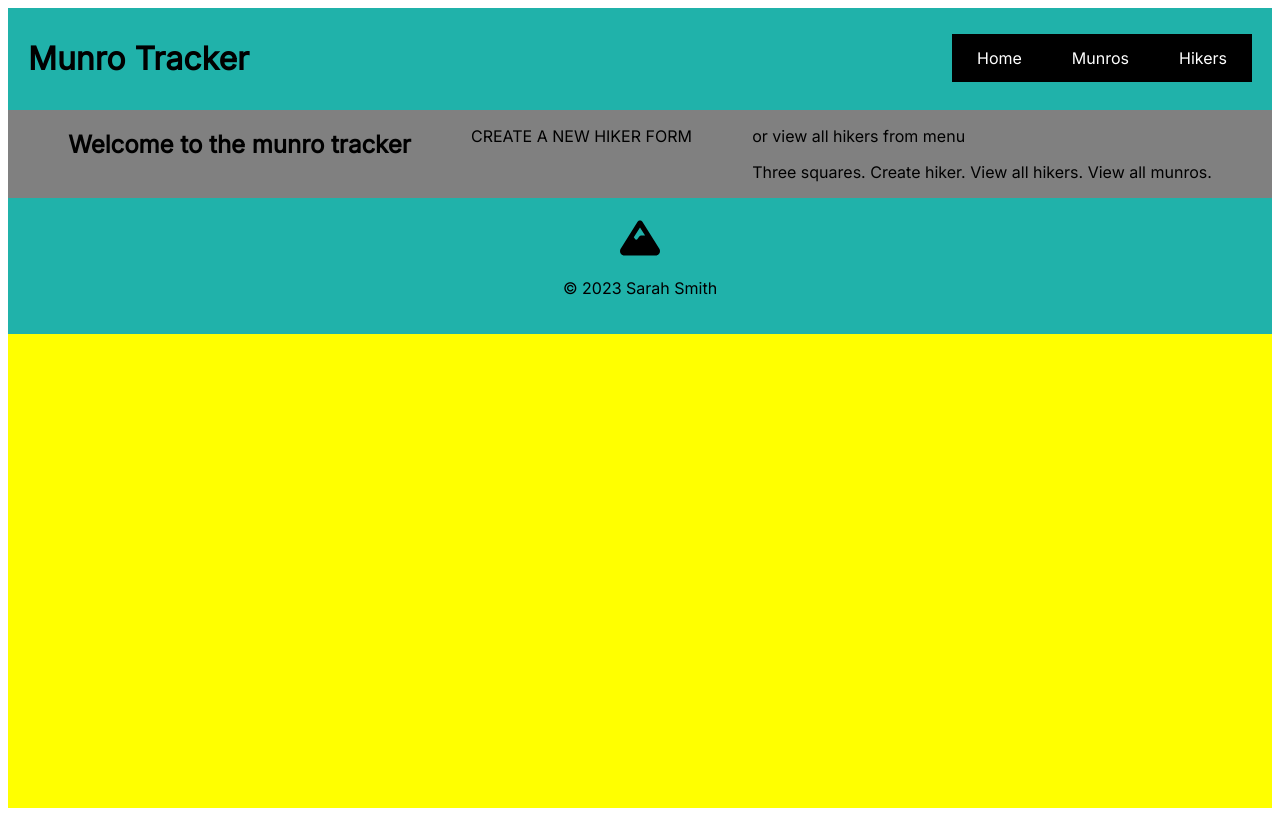
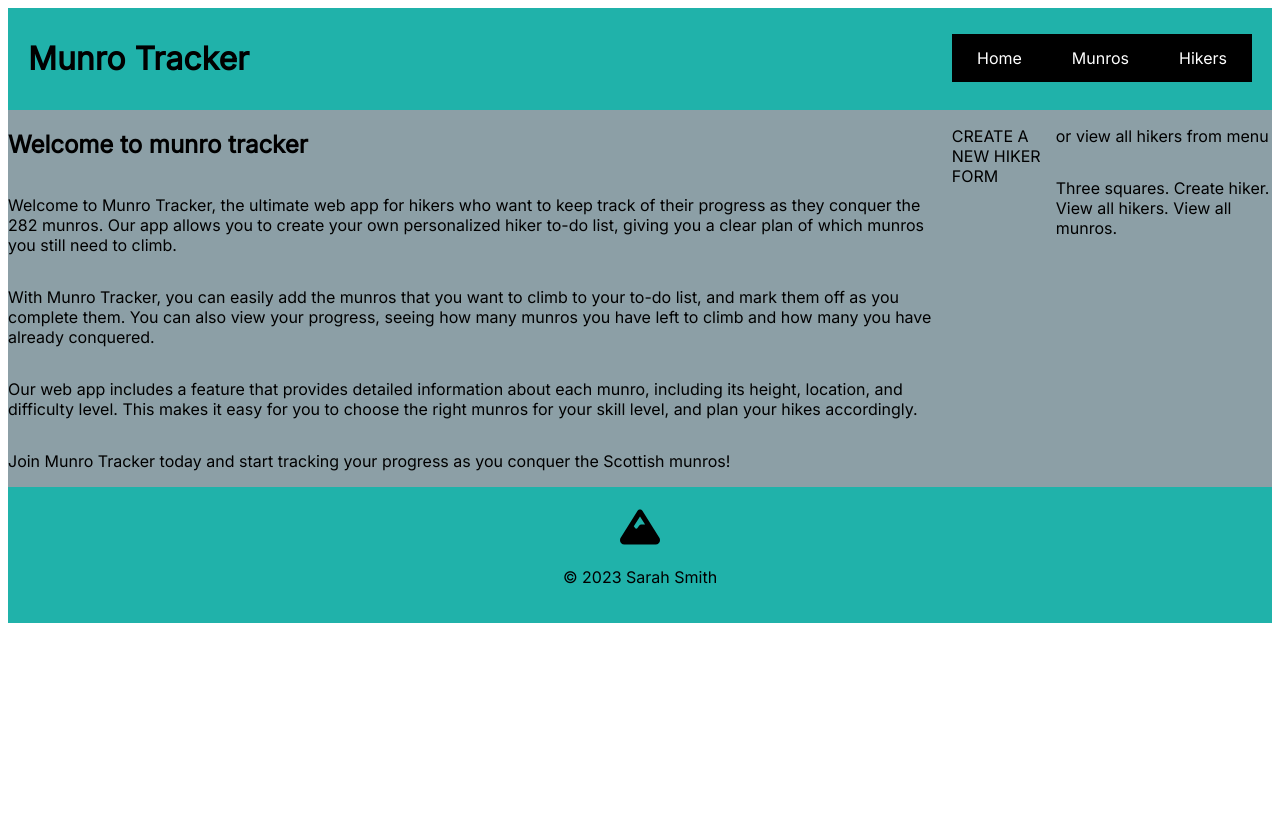
Before and after one commit to sarahvii/munromate-python, a Flask app: page / in a window 1280 px wide. Run offline with Flask 2, Linux system fonts and the light colour scheme; some libraries are stand-ins or nearby versions.

Commit message:
incorrect hiker showing fixed

```diff
--- a/static/css/style.css
+++ b/static/css/style.css
@@ -1,7 +1,7 @@
 #container {
     width: 100%;
     height: 100vh;
-    background: yellow;
+    background: white;
     margin: 0;
     font-family: 'Inter', sans-serif;
 }
@@ -30,22 +30,19 @@ a:link, a:visited {
     display: inline-block;
   }
 
-  a:hover, a:active {
-    background-color: red;
+  a:hover {
+    background-color: rgb(16, 82, 100);
+  }
+
+  a:active {
+    background-color: rgb(128, 57, 109);
   }
 
 
 
-/* main {
-    display: flex;
-    background: white;
-    justify-content: space-between;
-
-  } */
-
 article {
     display: flex;
-    background: grey;
+    background: #8c9fa6;
     justify-content: space-evenly;
     padding: 0;
     margin: 0;
@@ -61,7 +58,8 @@ footer {
   }
 
 .photo {
-    align-items: center;
+    position: center;
+    max-width: 700px;
 }
 
 .munro-display > div {
@@ -72,3 +70,8 @@ footer {
     padding: 40px;
     margin: 20px;
 }
+
+.container-home > div {
+    display: flex;
+    flex-direction: column;
+}
--- a/templates/hikers/hiker.html
+++ b/templates/hikers/hiker.html
@@ -1,9 +1,6 @@
 {% extends "base.html" %}
 {% block content %}
 <article>
-<div>
-    <p>WOO! I'm an INDIVIDUAL HIKER!</p>
-</div>
 <div>
    <h2>{{ hiker.name }}</h2>
    <p>{{ hiker.age }}</p>
--- a/templates/index.html
+++ b/templates/index.html
@@ -1,8 +1,16 @@
 {% extends "base.html" %}
 {% block content %}
-    <article>
+    <article class="container-home">
         <div>
-        <h2>Welcome to the munro tracker</h2>
+        <h2>Welcome to munro tracker</h2>
+
+            <p>Welcome to Munro Tracker, the ultimate web app for hikers who want to keep track of their progress as they conquer the 282 munros. Our app allows you to create your own personalized hiker to-do list, giving you a clear plan of which munros you still need to climb.</p>
+
+                <p>With Munro Tracker, you can easily add the munros that you want to climb to your to-do list, and mark them off as you complete them. You can also view your progress, seeing how many munros you have left to climb and how many you have already conquered.</p>
+
+                <p>Our web app includes a feature that provides detailed information about each munro, including its height, location, and difficulty level. This makes it easy for you to choose the right munros for your skill level, and plan your hikes accordingly.</p>
+
+                <p>Join Munro Tracker today and start tracking your progress as you conquer the Scottish munros!</p>
         </div>
 
         <div>
--- a/templates/munros/index.html
+++ b/templates/munros/index.html
@@ -5,9 +5,11 @@
     {% for munro in all_munros %}
     <div>
         <p>
-        <b>{{ munro.name }}</b> {{ munro.height }}
+        <b>{{ munro.name }}</b>
         </p>
-        <p><a href="/munros/{{ loop.index0 }}">Show Munro</a></p>
+        <p>{{ munro.height }}m
+        </p>
+        <p><a href="/munros/{{ munro.id -1 }}">{{ munro.name }}</a></p>
     </div>
     {% endfor %}
 </div>
--- a/templates/munros/munro.html
+++ b/templates/munros/munro.html
@@ -1,10 +1,9 @@
 {% extends "base.html" %}
 {% block content %}
-<div>
-    <p>WOO! I'm an INDIVIDUAL MUNRO!</p>
-</div>
+<article>
 <div>
    <h2>{{ munro.name }}</h2>
    <p>{{ munro.height }}</p>
 </div>
 {% endblock %}
+</article>
```
Also changed, not shown: db/munro_manager.sql (+18 -0 lines), templates/hikers/index.html (+4 -4 lines), templates/todos/todo.html (+6 -9 lines).
